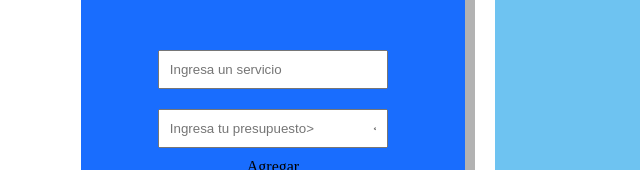
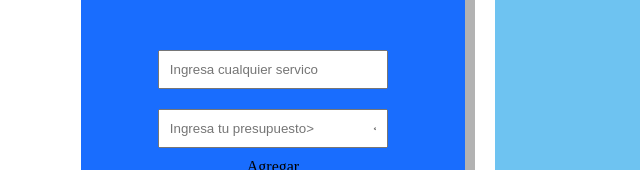
Before and after one commit to Wicamper/Proyecto-1, a plain HTML site: page CRUD/index.html in a window 1280 px wide. Shown: the part 195-365 px from the top of the page, 0-640 px from the left. Drawn offline with Linux system fonts and the light colour scheme.

Commit message:
cambio de formulario

```diff
--- a/CRUD/index.html
+++ b/CRUD/index.html
@@ -36,7 +36,7 @@
 <br>
 
             <form action="#" id="formulario">
-                <input type="text" id="servicio" placeholder="Ingresa un servicio">
+                <input type="text" id="servicio" placeholder="Ingresa cualquier servico">
                 <input type="text" id="presupuesto" placeholder="Ingresa tu presupuesto>
 
                 <button type="submit" id="btnAgregar">Agregar</button>
```
